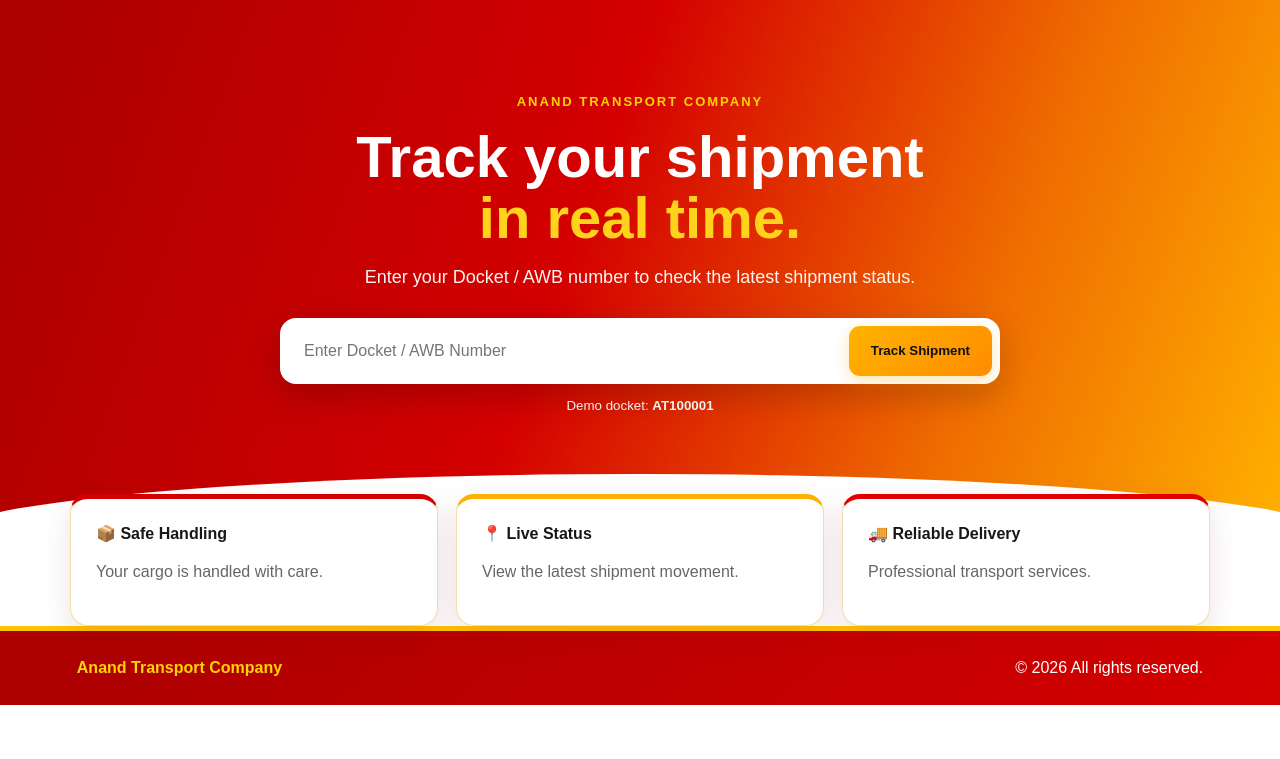
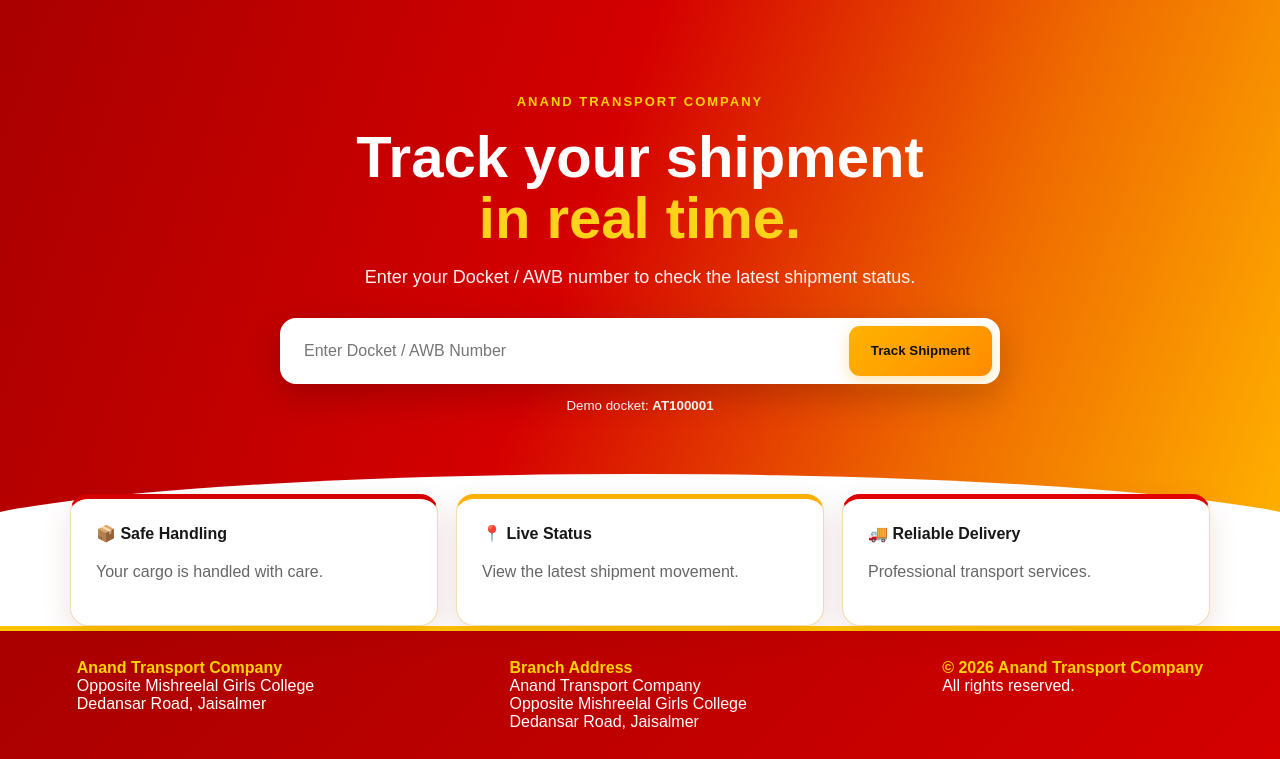
Before and after one commit to anandtransport/anand-transport-tracking, a Flask app: page / in a window 1280 px wide. Shown: the part 79-838 px from the top of the page. Before the commit the page ends 784 px from the top, so only its background shows below. Run offline with Flask 3, Linux system fonts and the light colour scheme.

Commit message:
Update base.html

```diff
--- a/templates/base.html
+++ b/templates/base.html
@@ -8,5 +8,23 @@
 <nav>{% if session.get('admin_id') %}<a href="{{ url_for('admin') }}">Admin Panel</a><a href="{{ url_for('logout') }}">Logout</a>{% else %}<a href="{{ url_for('admin_login') }}">Admin Login</a>{% endif %}</nav></header>
 {% with messages=get_flashed_messages() %}{% if messages %}<div class="flash">{% for m in messages %}{{m}}{% endfor %}</div>{% endif %}{% endwith %}
 {% block content %}{% endblock %}
-<footer><b>Anand Transport Company</b><span>© 2026 All rights reserved.</span></footer>
+<footer>
+    <div>
+        <b>Anand Transport Company</b>
+        <div>Opposite Mishreelal Girls College</div>
+        <div>Dedansar Road, Jaisalmer</div>
+    </div>
+
+    <div>
+        <b>Branch Address</b>
+        <div>Anand Transport Company</div>
+        <div>Opposite Mishreelal Girls College</div>
+        <div>Dedansar Road, Jaisalmer</div>
+    </div>
+
+    <div>
+        <b>© 2026 Anand Transport Company</b>
+        <div>All rights reserved.</div>
+    </div>
+</footer>
 </body></html>
```
